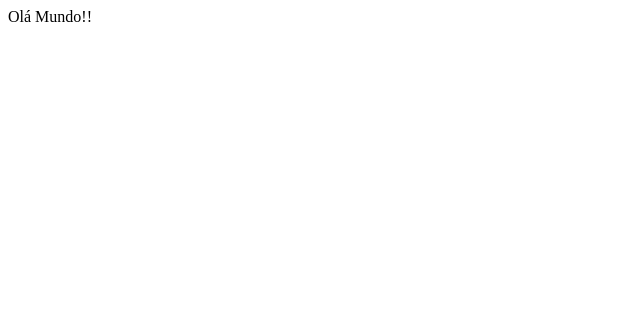
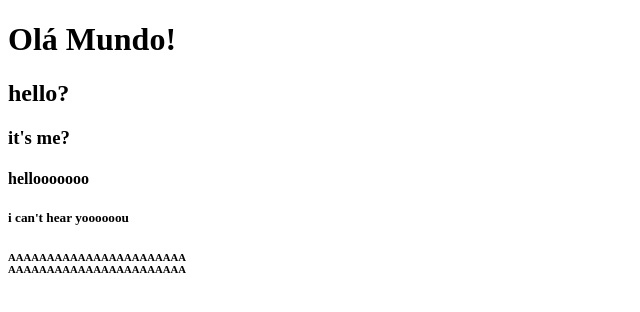
Before and after one commit to maym4y/TADS037-CLT, a plain HTML site: page primeiraPage.html in a window 1280 px wide. Shown: the whole page, without its empty margins (0-640 px from the left). Drawn offline with Linux system fonts and the light colour scheme.

Commit message:
sobre tags h

```diff
--- a/primeiraPage.html
+++ b/primeiraPage.html
@@ -6,6 +6,12 @@
     <title>Uma página</title>
 </head>
 <body>
-    Olá Mundo!!
+    <!-- Aula 01 HTML -->
+    <h1>Olá Mundo!</h1>
+    <h2>hello?</h2>
+    <h3>it's me?</h3>
+    <h4>hellooooooo</h4>
+    <h5>i can't hear yoooooou</h5>
+    <h6>AAAAAAAAAAAAAAAAAAAAAAA<br>AAAAAAAAAAAAAAAAAAAAAAA</h6>
 </body>
 </html>
```
